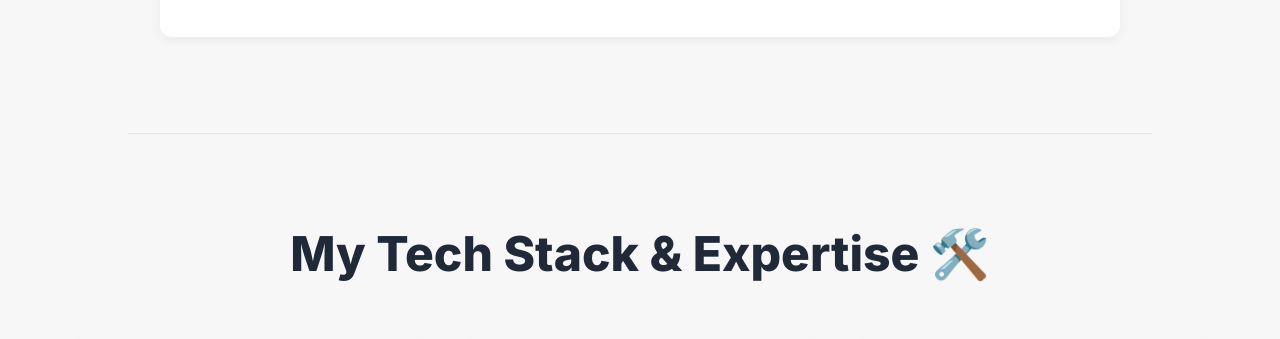
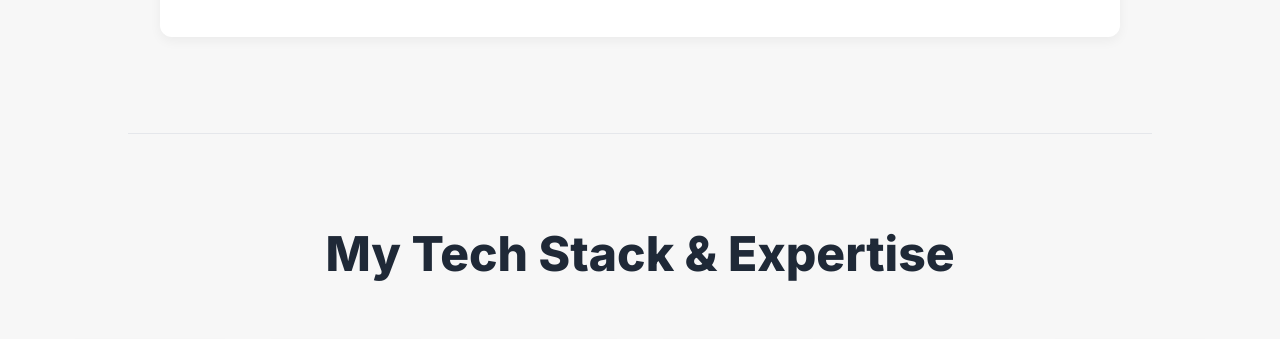
Before and after one commit to renniel120921/portfolio-website, a plain HTML site: page index.html in a window 1280 px wide. Shown: the part 562-901 px from the top of the page. Drawn offline with nearby package versions, Linux system fonts and the light colour scheme.

Commit message:
last update

```diff
--- a/index.html
+++ b/index.html
@@ -264,7 +264,7 @@
 
         <section id="skills" class="py-16 md:py-24">
             <div class="container mx-auto px-4 md:px-8 max-w-7xl">
-                <h2 class="text-4xl md:text-5xl font-extrabold text-primary text-center mb-16" data-aos="fade-up" data-aos-duration="1200">My Tech Stack & Expertise 🛠️</h2>
+                <h2 class="text-4xl md:text-5xl font-extrabold text-primary text-center mb-16" data-aos="fade-up" data-aos-duration="1200">My Tech Stack & Expertise </h2>
 
                 <div class="grid grid-cols-2 md:grid-cols-4 lg:grid-cols-6 gap-6 max-w-6xl mx-auto">
                     <div class="skill-card card-bg p-6 rounded-xl text-center shadow-lg border-card" data-aos="zoom-in" data-aos-delay="100">
```
